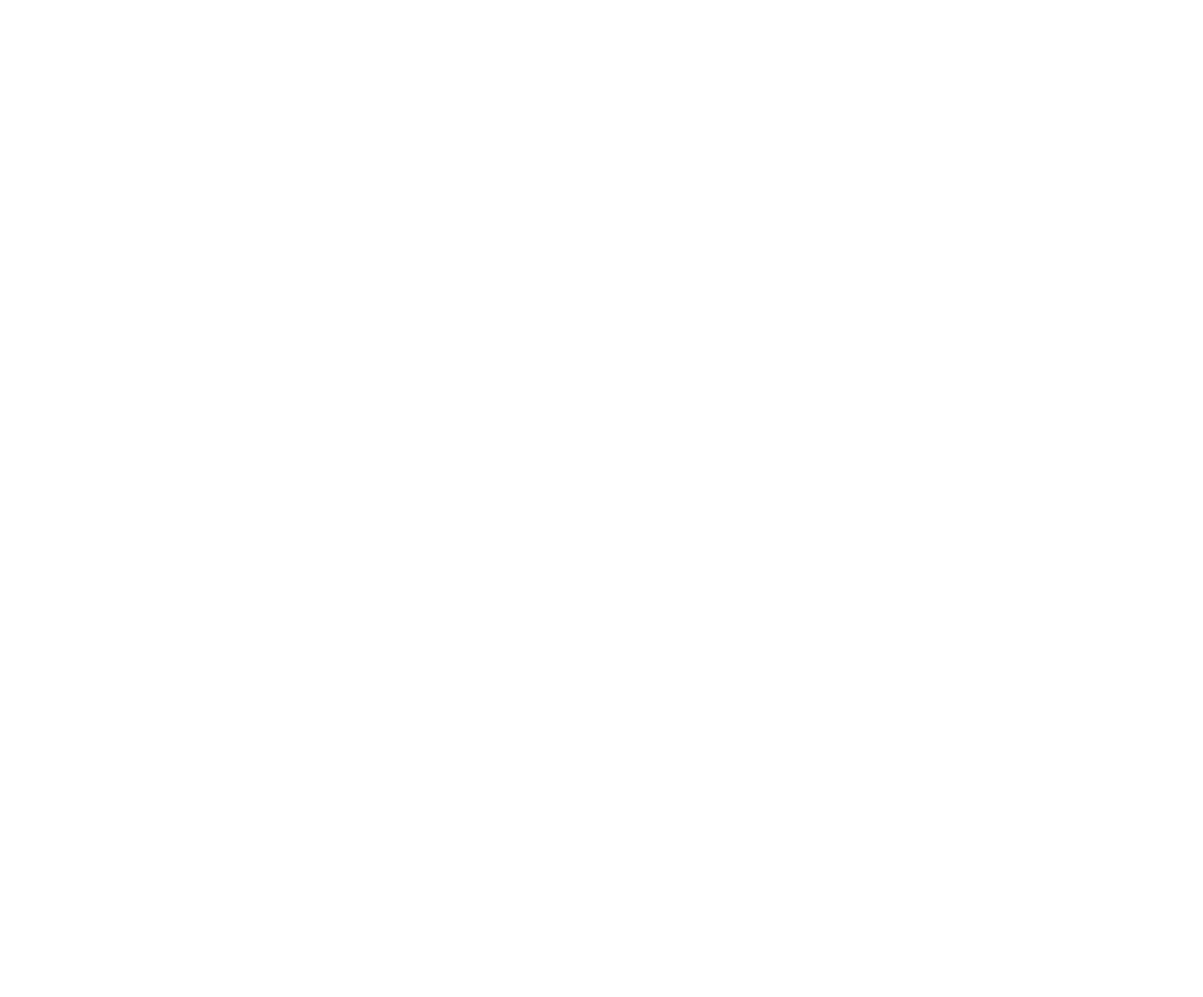
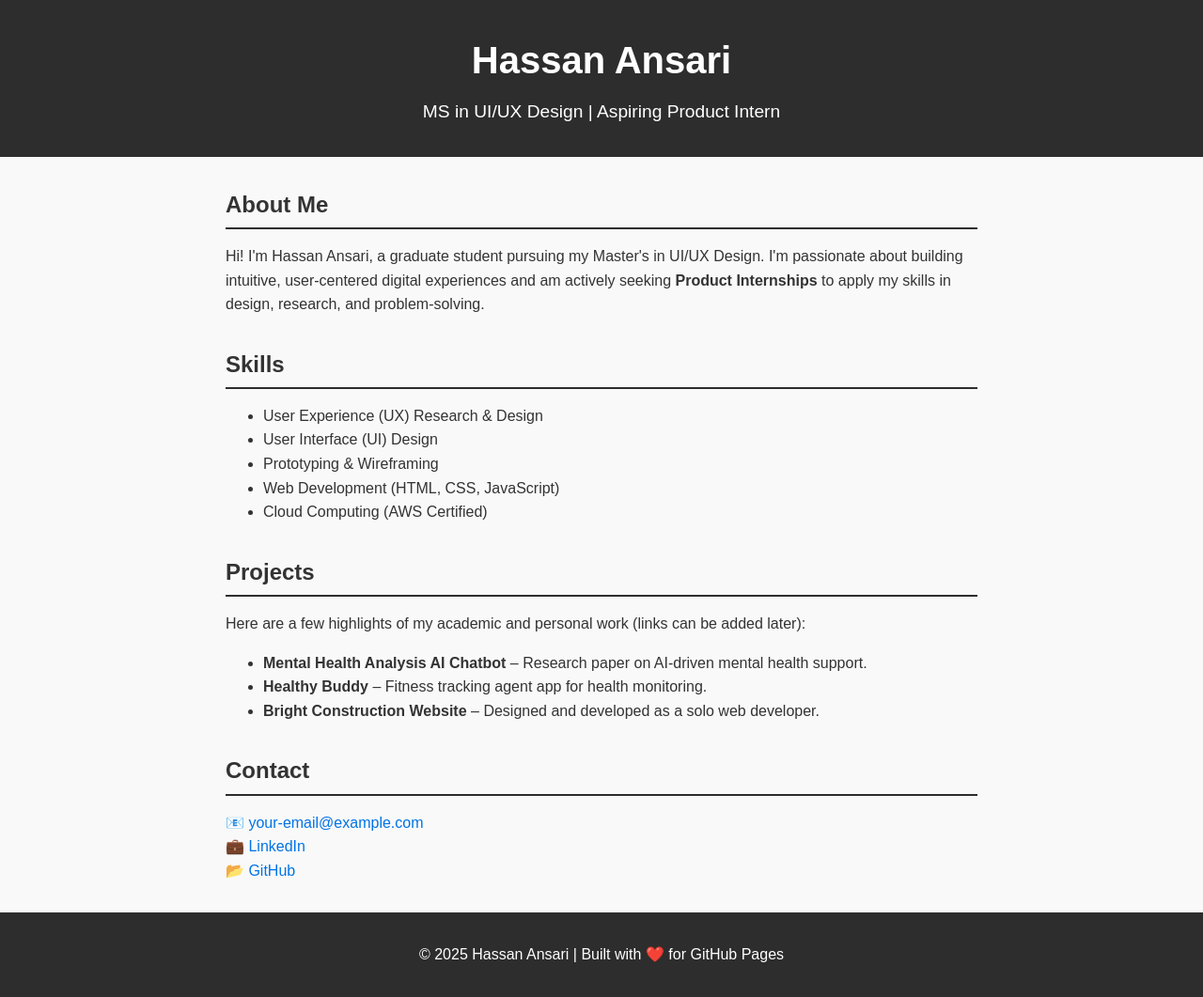
Before and after one commit to Hassanansari-web/hassanansari-web.github.io, a plain HTML site: page index.html in a window 1280 px wide. Shown: the whole page at 94% size. Before the commit the page ends 800 px from the top, so only its background shows below. Drawn offline with Linux system fonts and the light colour scheme.

Commit message:
Update index.html

```diff
--- a/index.html
+++ b/index.html
@@ -1 +1,109 @@
-<html></html>
+<!DOCTYPE html>
+<html lang="en">
+<head>
+  <meta charset="UTF-8" />
+  <meta name="viewport" content="width=device-width, initial-scale=1.0" />
+  <title>Hassan Ansari | Product Internships</title>
+  <style>
+    body {
+      font-family: Arial, sans-serif;
+      margin: 0;
+      padding: 0;
+      background: #f9f9f9;
+      color: #333;
+      line-height: 1.6;
+    }
+    header {
+      background: #2d2d2d;
+      color: #fff;
+      text-align: center;
+      padding: 2rem 1rem;
+    }
+    header h1 {
+      margin: 0;
+      font-size: 2.5rem;
+    }
+    header p {
+      margin: 0.5rem 0 0;
+      font-size: 1.2rem;
+    }
+    main {
+      max-width: 800px;
+      margin: 2rem auto;
+      padding: 0 1rem;
+    }
+    section {
+      margin-bottom: 2rem;
+    }
+    h2 {
+      border-bottom: 2px solid #2d2d2d;
+      padding-bottom: 0.3rem;
+      margin-bottom: 1rem;
+    }
+    a {
+      color: #0073e6;
+      text-decoration: none;
+    }
+    a:hover {
+      text-decoration: underline;
+    }
+    footer {
+      text-align: center;
+      padding: 1rem;
+      background: #2d2d2d;
+      color: #fff;
+      margin-top: 2rem;
+    }
+  </style>
+</head>
+<body>
+  <header>
+    <h1>Hassan Ansari</h1>
+    <p>MS in UI/UX Design | Aspiring Product Intern</p>
+  </header>
+
+  <main>
+    <section>
+      <h2>About Me</h2>
+      <p>
+        Hi! I'm Hassan Ansari, a graduate student pursuing my Master's in UI/UX Design.
+        I'm passionate about building intuitive, user-centered digital experiences and am actively seeking <strong>Product Internships</strong> to apply my skills in design, research, and problem-solving.
+      </p>
+    </section>
+
+    <section>
+      <h2>Skills</h2>
+      <ul>
+        <li>User Experience (UX) Research & Design</li>
+        <li>User Interface (UI) Design</li>
+        <li>Prototyping & Wireframing</li>
+        <li>Web Development (HTML, CSS, JavaScript)</li>
+        <li>Cloud Computing (AWS Certified)</li>
+      </ul>
+    </section>
+
+    <section>
+      <h2>Projects</h2>
+      <p>Here are a few highlights of my academic and personal work (links can be added later):</p>
+      <ul>
+        <li><strong>Mental Health Analysis AI Chatbot</strong> – Research paper on AI-driven mental health support.</li>
+        <li><strong>Healthy Buddy</strong> – Fitness tracking agent app for health monitoring.</li>
+        <li><strong>Bright Construction Website</strong> – Designed and developed as a solo web developer.</li>
+      </ul>
+    </section>
+
+    <section>
+      <h2>Contact</h2>
+      <p>
+        📧 <a href="mailto:your-email@example.com">your-email@example.com</a><br />
+        💼 <a href="https://www.linkedin.com/in/your-linkedin">LinkedIn</a><br />
+        📂 <a href="https://github.com/your-github">GitHub</a>
+      </p>
+    </section>
+  </main>
+
+  <footer>
+    <p>© 2025 Hassan Ansari | Built with ❤️ for GitHub Pages</p>
+  </footer>
+</body>
+</html>
```
